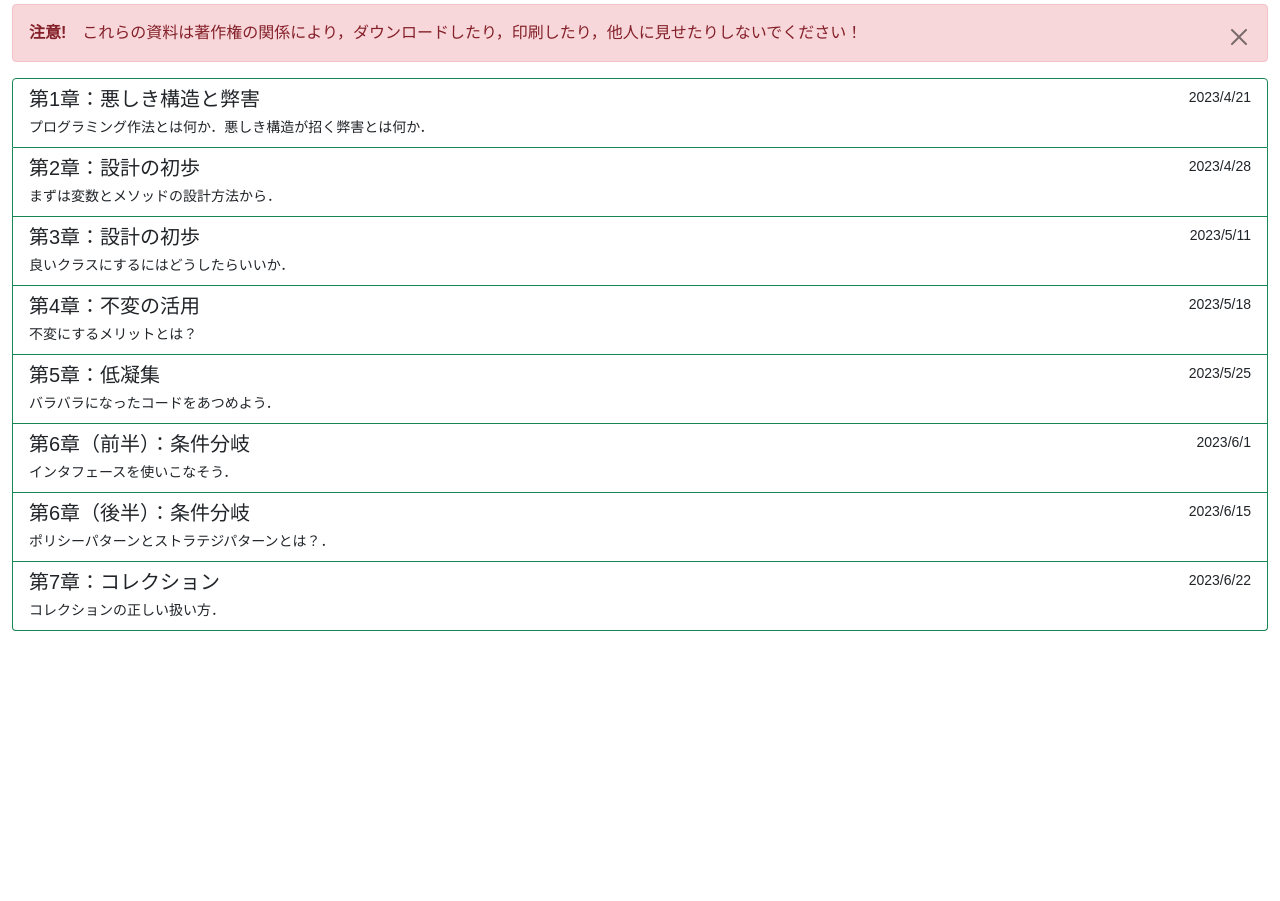
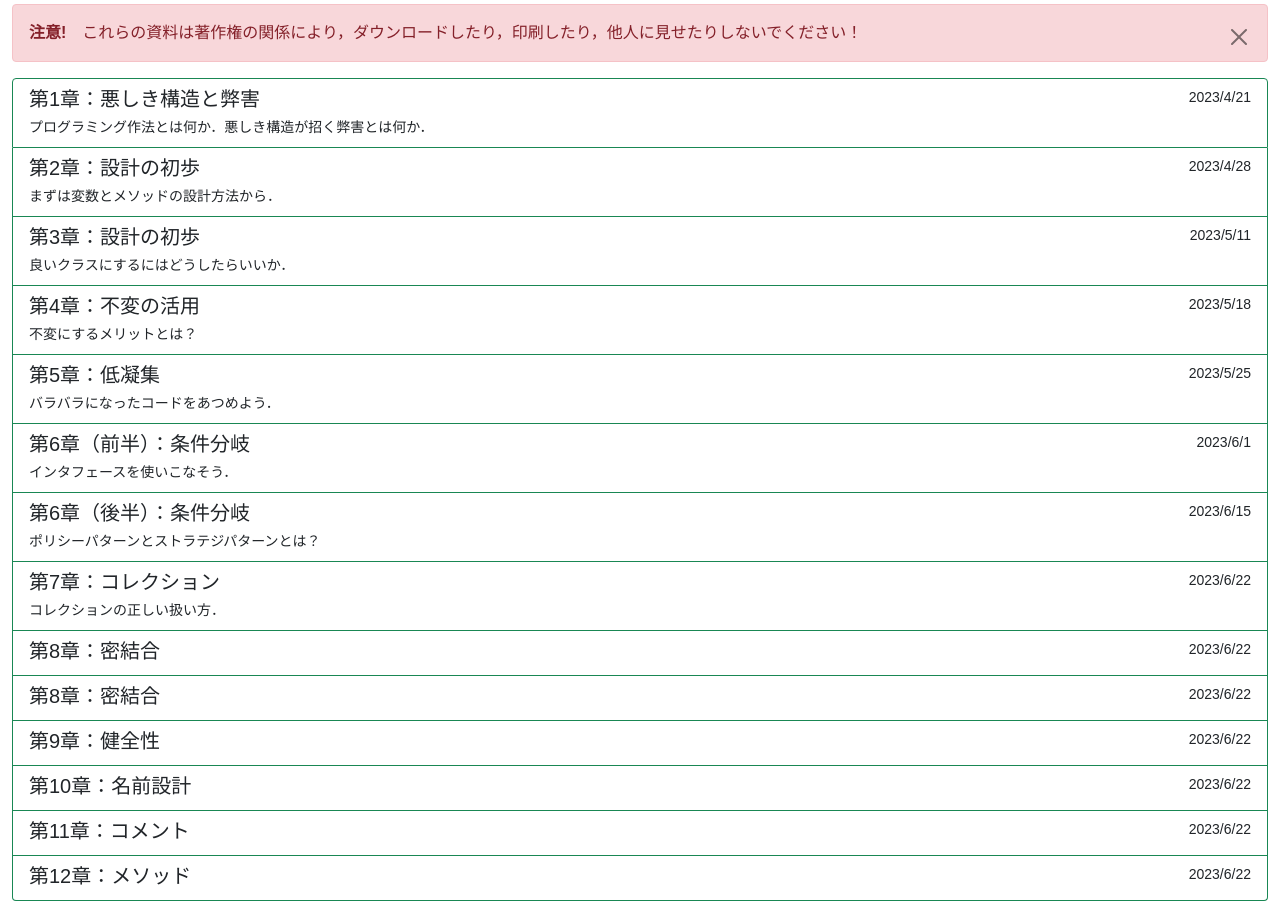
Before and after one commit to u10ku/web, a plain HTML site: page lecture_manial.html in a window 1280 px wide. Shown: the part 164-1065 px from the top of the page. Before the commit the page ends 800 px from the top, so only its background shows below. Drawn offline with nearby package versions, Linux system fonts and the light colour scheme.

Commit message:
資料の追加

```diff
--- a/lecture_manial.html
+++ b/lecture_manial.html
@@ -101,7 +101,7 @@
           <h5 class="mb-1 text-dark">第6章（後半）：条件分岐</h5>
           <small class="text-dark">2023/6/15</small>
         </div>
-        <small class="text-dark">ポリシーパターンとストラテジパターンとは？．</small>
+        <small class="text-dark">ポリシーパターンとストラテジパターンとは？</small>
       </a>
 
       <a href="pdf/第7章.pdf" class="list-group-item list-group-item-action bg-transparent border-success">
@@ -111,6 +111,59 @@
         </div>
         <small class="text-dark">コレクションの正しい扱い方．</small>
       </a>
+
+      <a href="pdf/第8.1章(前半).pdf" class="list-group-item list-group-item-action bg-transparent border-success">
+        <div class="d-flex w-100 justify-content-between">
+          <h5 class="mb-1 text-dark">第8章：密結合</h5>
+          <small class="text-dark">2023/6/22</small>
+        </div>
+        <small class="text-dark"></small>
+      </a>
+
+
+      <a href="pdf/第8.1章(後半).pdf" class="list-group-item list-group-item-action bg-transparent border-success">
+        <div class="d-flex w-100 justify-content-between">
+          <h5 class="mb-1 text-dark">第8章：密結合</h5>
+          <small class="text-dark">2023/6/22</small>
+        </div>
+        <small class="text-dark"></small>
+      </a>
+
+
+      <a href="pdf/第9章.pdf" class="list-group-item list-group-item-action bg-transparent border-success">
+        <div class="d-flex w-100 justify-content-between">
+          <h5 class="mb-1 text-dark">第9章：健全性</h5>
+          <small class="text-dark">2023/6/22</small>
+        </div>
+        <small class="text-dark"></small>
+      </a>
+
+
+      <a href="pdf/第10章.pdf" class="list-group-item list-group-item-action bg-transparent border-success">
+        <div class="d-flex w-100 justify-content-between">
+          <h5 class="mb-1 text-dark">第10章：名前設計</h5>
+          <small class="text-dark">2023/6/22</small>
+        </div>
+        <small class="text-dark"></small>
+      </a>
+
+
+      <a href="pdf/第11章.pdf" class="list-group-item list-group-item-action bg-transparent border-success">
+        <div class="d-flex w-100 justify-content-between">
+          <h5 class="mb-1 text-dark">第11章：コメント</h5>
+          <small class="text-dark">2023/6/22</small>
+        </div>
+        <small class="text-dark"></small>
+      </a>
+
+
+      <a href="pdf/第12章.pdf" class="list-group-item list-group-item-action bg-transparent border-success">
+        <div class="d-flex w-100 justify-content-between">
+          <h5 class="mb-1 text-dark">第12章：メソッド</h5>
+          <small class="text-dark">2023/6/22</small>
+        </div>
+        <small class="text-dark"></small>
+      </a>
     </div>
   </div>
 </body>
```
Also changed, not shown: 6 other files.
